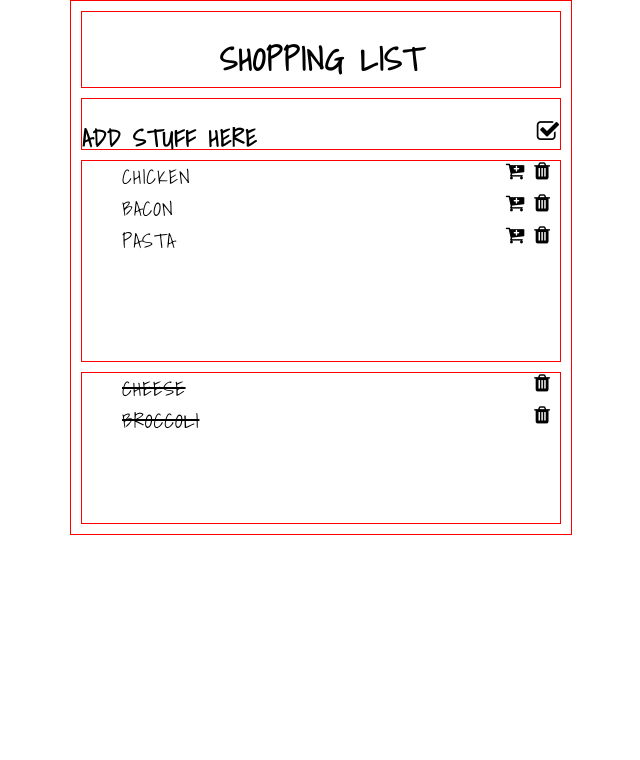
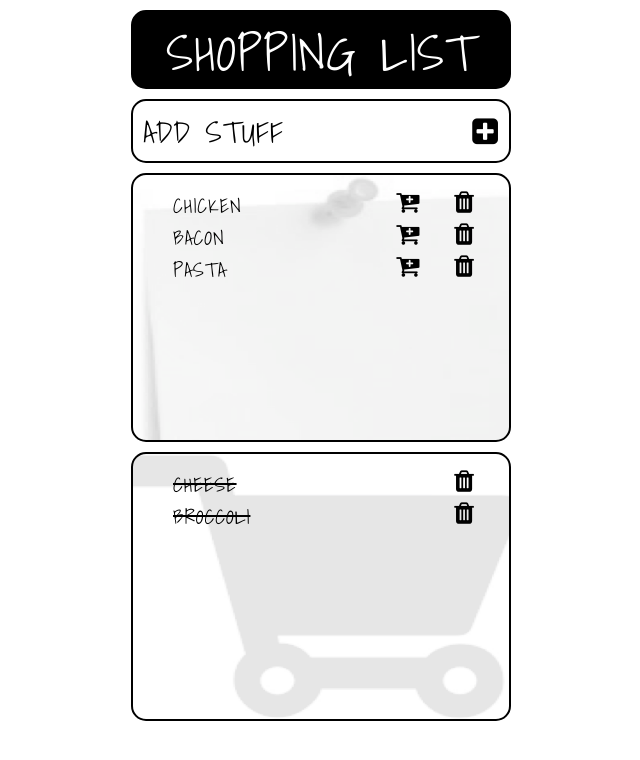
Before and after one commit to Ryca77/shopping-list, a plain HTML site: page index.html in a window 1280 px wide. Shown: the whole page, without its empty margins (319-959 px from the left). Drawn offline with Linux system fonts and the light colour scheme.

Commit message:
css/style.css

```diff
--- a/css/style.css
+++ b/css/style.css
@@ -1,8 +1,8 @@
 body {
-	max-width: 500px;
+	max-width: 400px;
 	width: 100%;
 	margin: 0 auto;
-	border: 1px solid red;
+	border: 1px solid none;
 }
 
 .main {
@@ -12,53 +12,94 @@ body {
 }
 
 .masthead {
+	background-color: #000000;
 	height: 75px;
 	margin: 10px;
+	line-height: 75px;
 	text-align: center;
-	border: 1px solid red;
+	border: 2px solid #000000;
+	border-radius: 15px;
+}
+
+.masthead span {
+	display: inline-block;
+	vertical-align: middle;
+	line-height: normal;
+	font-size: 50px;
+	color: #ffffff;
 }
 
 .add-stuff {
-	height: 50px;
+	height: 60px;
 	margin: 10px;
-	text-align: left;
-	border: 1px solid red;
+	padding-left: 10px;
+	padding-right: 10px;
+	line-height: 60px;
+	border: 2px solid #000000;
+	border-radius: 15px;
+}
+
+.add-stuff span {
+	display: inline-block;
+	vertical-align: middle;
+	line-height: normal;
+	font-size: 30px;
 }
 
 .add-stuff i {
-	display: inline-block;
 	float: right;
+	margin-top: 15px;
+	font-size: 30px;
+}
+
+.note-paper {
+	background-image: url('../images/note-paper.png');
+	background-repeat: no-repeat;
+	background-size: 400px 325px;
 }
 
 .need-list ul {
-	height: 200px;
+	height: 250px;
 	margin: 10px;
+	padding-top: 15px;
 	font-size: 20px;
 	text-align: left;
 	list-style-type: none;
-	border: 1px solid red;
+	border: 2px solid #000000;
+	border-radius: 15px;
 }
 
 .need-list i {
 	display: inline-block;
 	float: right;
-	font-size: 20px;
+	padding-right: 25px;
+	font-size: 25px;
 	letter-spacing: 10px;
 }
 
+.shopping-cart {
+	background-image: url('../images/shopping-cart.png');
+	background-repeat: no-repeat;
+	background-position: center;
+	background-size: 400px 325px;
+}
+
 .got-list ul {
-	height: 150px;
+	height: 250px;
 	margin: 10px;
+	padding-top: 15px;
 	font-size: 20px;
 	text-align: left;
 	list-style-type: none;
 	text-decoration: line-through;
-	border: 1px solid red;
+	border: 2px solid #000000;
+	border-radius: 15px;
 }
 
 .got-list i {
 	display: inline-block;
 	float: right;
-	font-size: 20px;
+	padding-right: 25px;
+	font-size: 25px;
 	letter-spacing: 10px;
 }
--- a/index.html
+++ b/index.html
@@ -10,15 +10,14 @@
 </head>
 <body class="main">
 	<div class="masthead">
-		<h1>Shopping List</h1>
+		<span>Shopping List</span>
 	</div>
 	<div class="add-stuff">
-		<h2>Add Stuff Here
-			<i class="fa fa-check-square-o"></i>
-		</h2>
+		<span>Add Stuff</span>
+		<i class="fa fa-plus-square"></i>
 	</div>
 	<div class="need-list">
-		<ul>
+		<ul class="note-paper">
 			<li>chicken
 				<i class="fa fa-trash"></i>
 				<i class="fa fa-cart-plus"></i>
@@ -34,7 +33,7 @@
 		</ul>
 	</div>
 	<div class="got-list">
-		<ul>
+		<ul class="shopping-cart">
 			<li>cheese
 				<i class="fa fa-trash"></i>
 			</li>
```
Also changed, not shown: images/note-paper.png (added), images/shopping-cart.png (added).
